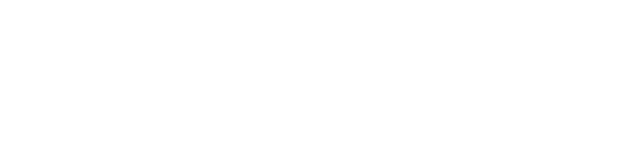
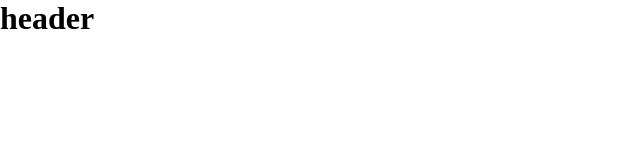
Before and after one commit to alitajik88/first-project, a plain HTML site: page index.html in a window 1280 px wide. Shown: the whole page, without its empty margins (0-640 px from the left). Drawn offline with Linux system fonts and the light colour scheme.

Commit message:
header added

```diff
--- a/index.html
+++ b/index.html
@@ -8,6 +8,10 @@
     <link rel="stylesheet" href="style.css">
 </head>
 <body>
-
+    <header>
+        <h1>
+            header
+        </h1>
+    </header>
 </body>
 </html>
```
